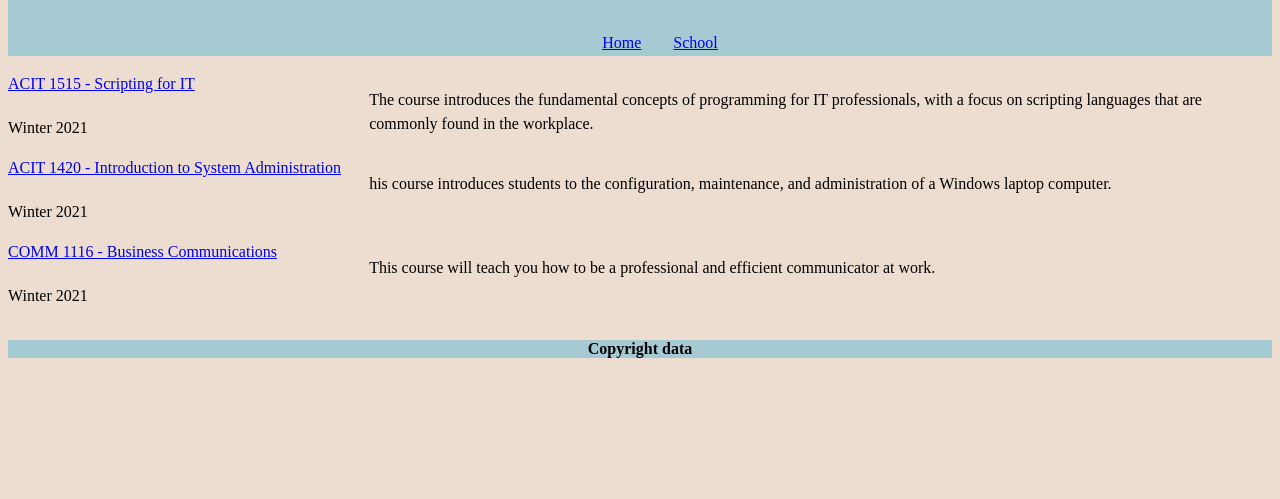
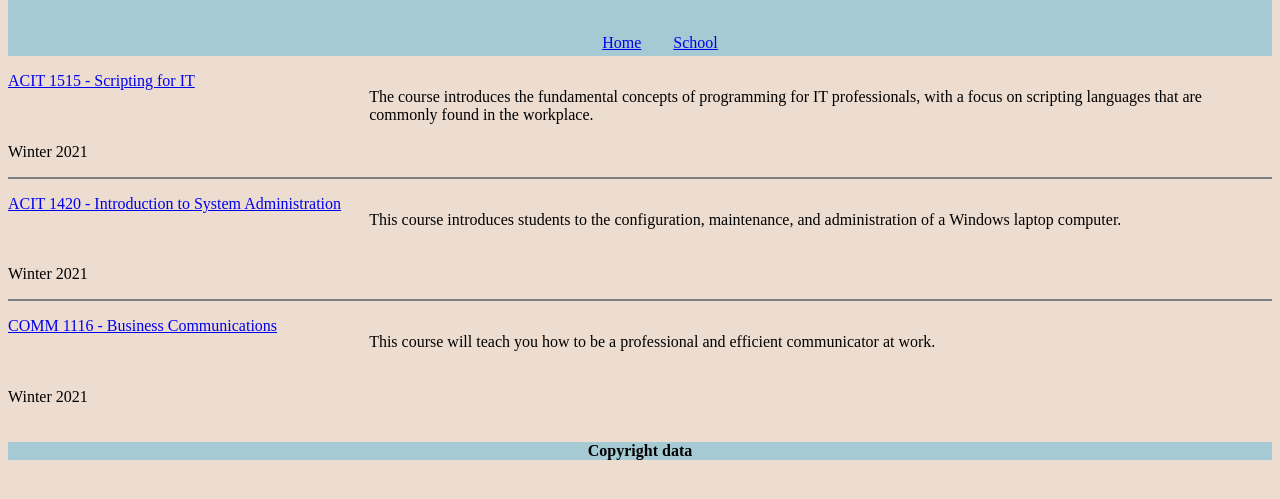
Before and after one commit to a17876/personal_website2, a plain HTML site: page misc/courses.html in a window 1280 px wide. Shown: the part 81-580 px from the top of the page. Drawn offline with Linux system fonts and the light colour scheme.

Commit message:
add boader color to courses with grey

```diff
--- a/css/style.css
+++ b/css/style.css
@@ -25,10 +25,13 @@ footer {
 }
 .course{
     padding:0;
-    line-height: 1.5rem;
 }
 li{
     list-style-type: none;
+}
+.content_1515,.content_1420{
+    border-bottom: grey 2px solid;
+    padding-bottom: 1rem;
 }
 
 @media screen and (min-width:600px){
@@ -67,7 +70,7 @@ img{
 .course_grid{
     display: grid;
     grid-template-columns: 0.8fr 2fr;
-    grid-template-rows:repeat(6, 0.5fr) ;
+    grid-template-rows:repeat(6, 0.8fr) ;
     }
 .title_1515{
     grid-column: 1/2;
@@ -76,10 +79,13 @@ img{
 .term_1515{
     grid-column: 1/2;
     grid-row:2/3;
+    border-bottom: grey 2px solid;
+    padding-bottom: 1rem;
 }
 .content_1515{
     grid-column: 2/3;
     grid-row:1/3;
+    border-bottom: grey 2px solid;
 }
 .title_1420{
     grid-column: 1/2;
@@ -88,10 +94,13 @@ img{
 .term_1420{
     grid-column: 1/2;
     grid-row:4/5;
+    border-bottom: grey 2px solid;
+    padding-bottom: 1rem;
 }
 .content_1420{
     grid-column: 2/3;
     grid-row:3/5;
+    border-bottom: grey 2px solid;
 }
 .title_1116{
     grid-column: 1/2;
--- a/misc/courses.html
+++ b/misc/courses.html
@@ -26,7 +26,7 @@
             <p class="content_1515">The course introduces the fundamental concepts of programming for IT professionals, with a focus on scripting languages that are commonly found in the workplace.</p>
             <li class="title_1420"><a href="https://www.bcit.ca/outlines/20211085984/" title="ACIT 1420 course outline page">ACIT 1420 - Introduction to System Administration</a></li>
             <p class="term_1420">Winter 2021</p>
-            <p class="content_1420">his course introduces students to the configuration, maintenance, and administration of a Windows laptop computer. </p>
+            <p class="content_1420">This course introduces students to the configuration, maintenance, and administration of a Windows laptop computer. </p>
             <li class="title_1116"><a href="https://www.bcit.ca/outlines/20211084970/" title="COMM 1116 course outline page">COMM 1116 - Business Communications</a></li>
             <p class="term_1116">Winter 2021</p>
             <p class="content_1116">This course will teach you how to be a professional and efficient communicator at work. </p>
```
Also changed, not shown: misc/school.html (+1 -1 lines).
